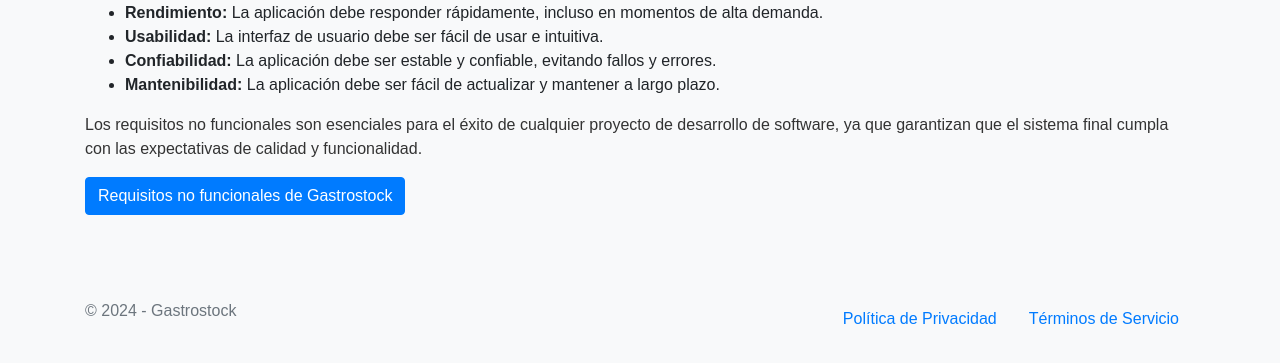
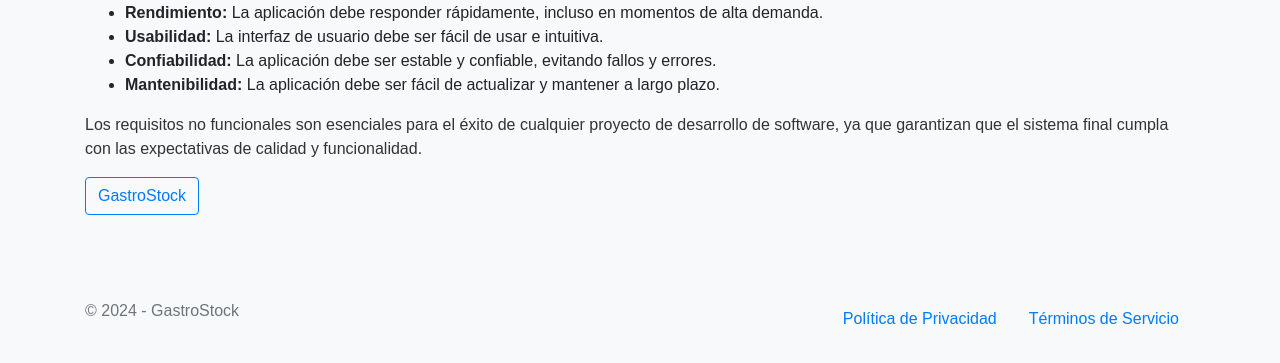
Before and after one commit to Tatiana1518/Evaluacion-de-, a plain HTML site: page inicio.html in a window 1280 px wide. Shown: the part 255-618 px from the top of the page. Drawn offline with nearby package versions, Linux system fonts and the light colour scheme.

Commit message:
11 Julio

```diff
--- a/inicio.html
+++ b/inicio.html
@@ -26,14 +26,14 @@
     <p>Los requisitos no funcionales son esenciales para el éxito de cualquier proyecto de desarrollo de software, ya que garantizan que el sistema final cumpla con las expectativas de calidad y funcionalidad.
     </p>
 
-    <a href="index.html" class="btn btn-primary">Requisitos no funcionales de Gastrostock</a>
+    <a href="index.html" class="btn btn-outline-primary">GastroStock</a>
   </div>
 
   <footer class="footer mt-5 py-3 bg-light">
     <div class="container">
       <div class="row">
         <div class="col-md-6">
-          <p class="text-muted">© 2024 - Gastrostock</p>
+          <p class="text-muted">© 2024 - GastroStock</p>
         </div>
         <div class="col-md-6">
           <ul class="nav justify-content-end">
--- a/style.css
+++ b/style.css
@@ -1,3 +1,5 @@
+
+
 body {
     font-family: Arial, sans-serif;
     background-color: #f8f9fa;
```
Also changed, not shown: index.html (+1 -1 lines).
